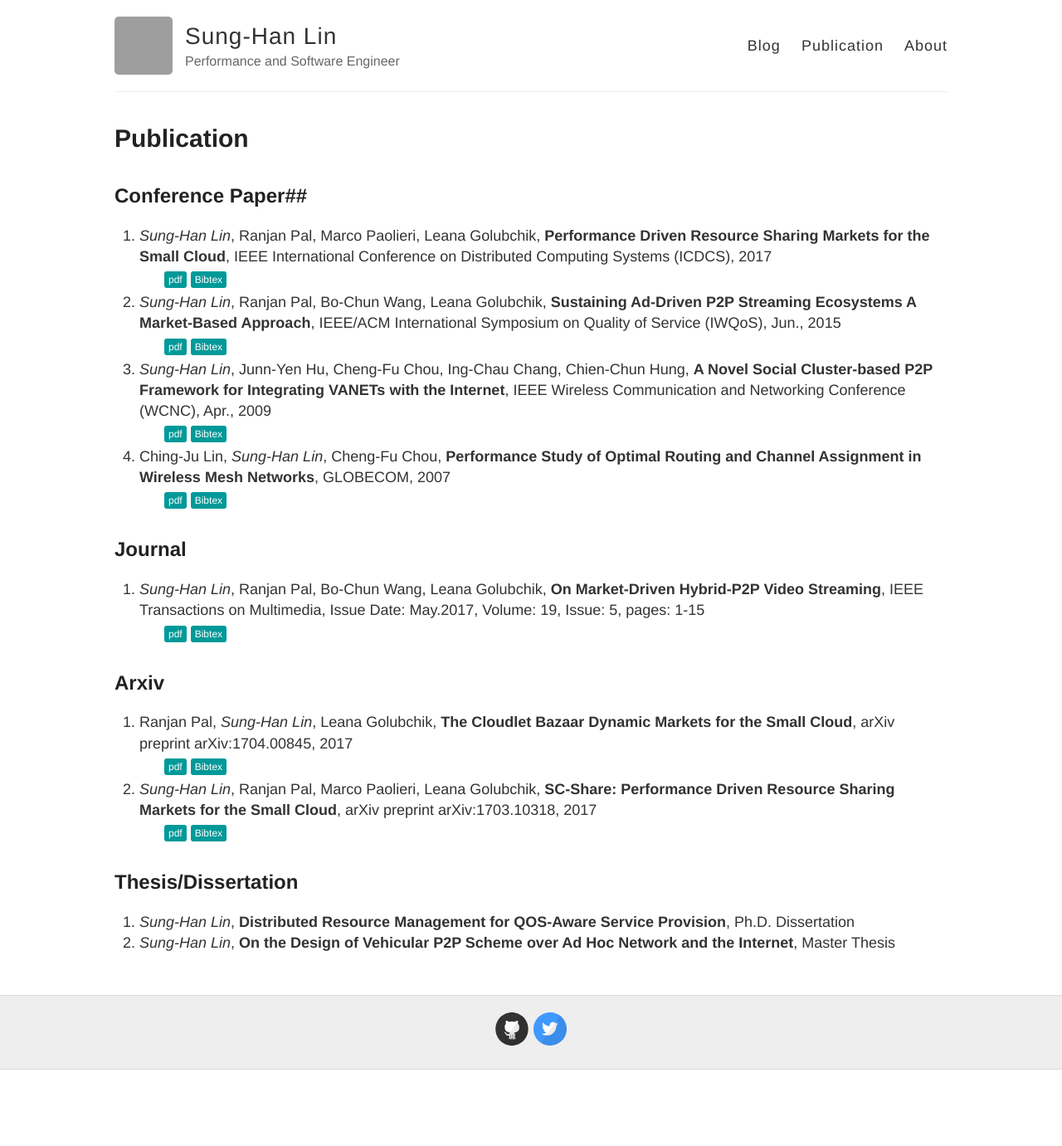
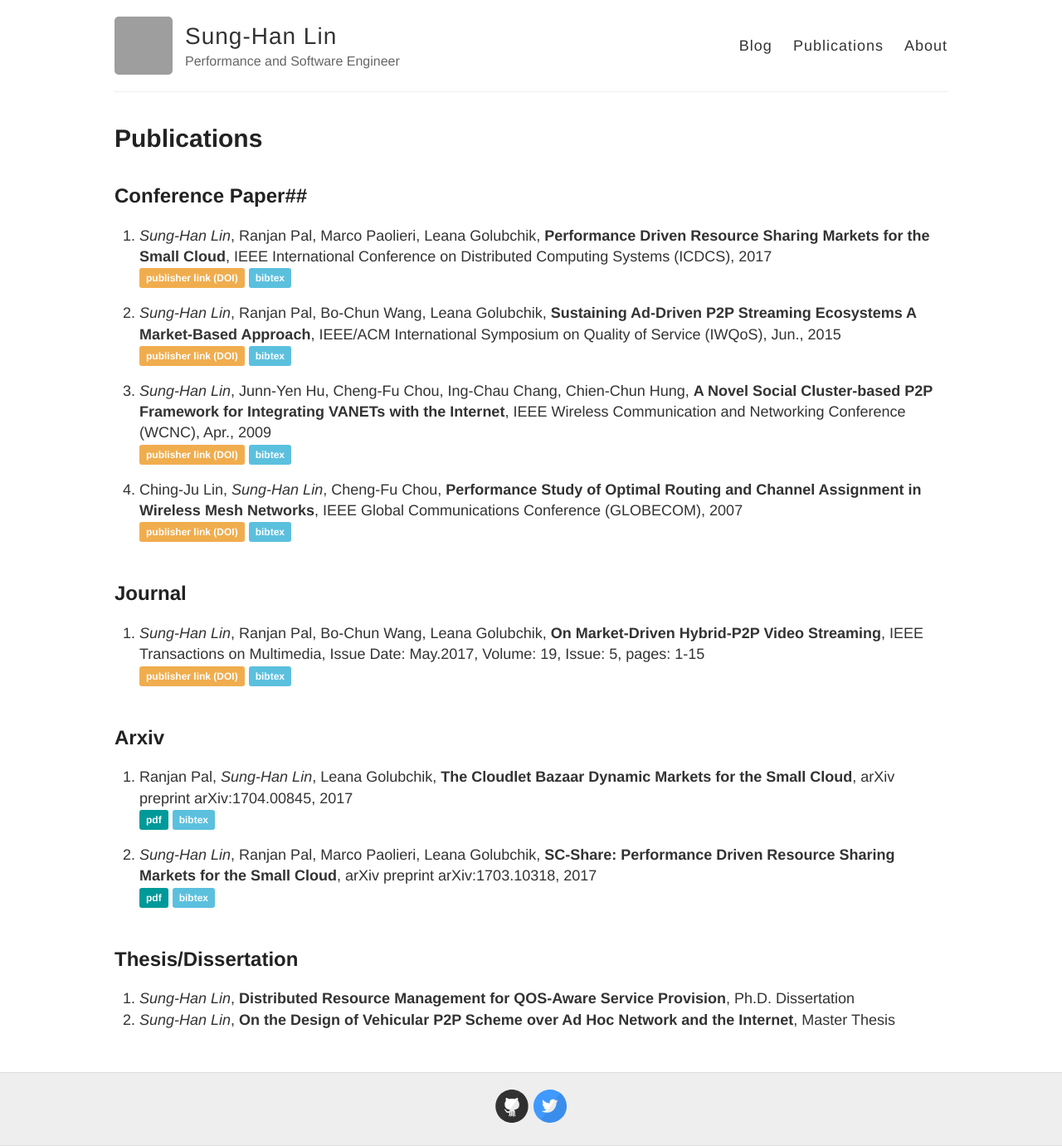
Before and after one commit to sunghlin/temp.sunghlin.github.io, a Jekyll site: the page built from publications.md, in a window 1280 px wide. Shown: the whole page at 83% size. Built offline with Jekyll 4.4.1, drawn with Linux system fonts in a browser that asks for light colours; before the commit the page ends 1289 px from its top, so only the background shows below that; grey boxes are pictures that could not be loaded.

Commit message:
update publications

```diff
--- a/_layouts/default.html
+++ b/_layouts/default.html
@@ -28,7 +28,7 @@
 
           <nav>
             <a href="{{ site.baseurl }}/">Blog</a>
-            <a href="{{ site.baseurl }}/publication">Publication</a>
+            <a href="{{ site.baseurl }}/publications">Publications</a>
             <a href="{{ site.baseurl }}/about">About</a>
           </nav>
         </header>
--- a/publication.md
+++ /dev/null
@@ -1,36 +0,0 @@
----
-layout: page
-title: Publication
-permalink: /publication/
----
-
-## Conference Paper##
-1. _Sung-Han Lin_, Ranjan Pal, Marco Paolieri, Leana Golubchik, __Performance Driven Resource Sharing Markets for the Small Cloud__, IEEE International Conference on Distributed Computing Systems (ICDCS), 2017
-    - [pdf](http://ieeexplore.ieee.org/document/7979971/)
-    - Bibtex
-1. _Sung-Han Lin_, Ranjan Pal, Bo-Chun Wang, Leana Golubchik, __Sustaining Ad-Driven P2P Streaming Ecosystems A Market-Based Approach__, IEEE/ACM International Symposium on Quality of Service (IWQoS), Jun., 2015
-    - [pdf](http://ieeexplore.ieee.org/document/7404722/)
-    - Bibtex
-1. _Sung-Han Lin_, Junn-Yen Hu, Cheng-Fu Chou, Ing-Chau Chang, Chien-Chun Hung, __A Novel Social Cluster-based P2P Framework for Integrating VANETs with the Internet__, IEEE Wireless Communication and Networking Conference (WCNC), Apr., 2009
-    - [pdf](http://ieeexplore.ieee.org/document/4917531/)
-    - Bibtex
-1. Ching-Ju Lin, _Sung-Han Lin_, Cheng-Fu Chou, __Performance Study of Optimal Routing and Channel Assignment in Wireless Mesh Networks__, GLOBECOM, 2007
-    - [pdf](http://ieeexplore.ieee.org/document/4411824/)
-    - Bibtex
-
-## Journal ##
-1. _Sung-Han Lin_, Ranjan Pal, Bo-Chun Wang, Leana Golubchik, __On Market-Driven Hybrid-P2P Video Streaming__, IEEE Transactions on Multimedia, Issue Date: May.2017, Volume: 19, Issue: 5, pages: 1-15
-    - [pdf](http://ieeexplore.ieee.org/abstract/document/7797208/)
-    - Bibtex
-
-## Arxiv ##
-1. Ranjan Pal, _Sung-Han Lin_, Leana Golubchik, __The Cloudlet Bazaar Dynamic Markets for the Small Cloud__, arXiv preprint arXiv:1704.00845, 2017
-    - [pdf](https://arxiv.org/abs/1704.00845)
-    - Bibtex
-1. _Sung-Han Lin_, Ranjan Pal, Marco Paolieri, Leana Golubchik, __SC-Share: Performance Driven Resource Sharing Markets for the Small Cloud__, arXiv preprint arXiv:1703.10318, 2017
-    - [pdf](https://arxiv.org/abs/1703.10318)
-    - Bibtex
-
-## Thesis/Dissertation ##
-1. _Sung-Han Lin_, __Distributed Resource Management for QOS-Aware Service Provision__, Ph.D. Dissertation
-1. _Sung-Han Lin_, __On the Design of Vehicular P2P Scheme over Ad Hoc Network and the Internet__, Master Thesis
--- /dev/null
+++ b/publications.md
@@ -0,0 +1,36 @@
+---
+layout: page
+title: Publications
+permalink: /publication/
+---
+
+## Conference Paper##
+1. _Sung-Han Lin_, Ranjan Pal, Marco Paolieri, Leana Golubchik, __Performance Driven Resource Sharing Markets for the Small Cloud__, IEEE International Conference on Distributed Computing Systems (ICDCS), 2017
+    - <span class="link">[publisher link (DOI)](http://ieeexplore.ieee.org/document/7979971/)</span>
+    - <span class="bibtex">[bibtex](https://scholar.googleusercontent.com/scholar.bib?q=info:BIjhLW7jytIJ:scholar.google.com/&output=citation&scisig=AAGBfm0AAAAAWh-1f6S9uaYhtXvO09-OE1u-y57O3xEq&scisf=4&ct=citation&cd=0&hl=en)</span>
+1. _Sung-Han Lin_, Ranjan Pal, Bo-Chun Wang, Leana Golubchik, __Sustaining Ad-Driven P2P Streaming Ecosystems A Market-Based Approach__, IEEE/ACM International Symposium on Quality of Service (IWQoS), Jun., 2015
+    - <span class="link">[publisher link (DOI)](http://ieeexplore.ieee.org/document/7404722/)</span>
+    - <span class="bibtex">[bibtex](https://scholar.googleusercontent.com/scholar.bib?q=info:wukeBq3rO4oJ:scholar.google.com/&output=citation&scisig=AAGBfm0AAAAAWh-1xsB7rLiFFkKeqSPYOepTrKrRD3pv&scisf=4&ct=citation&cd=0&hl=en)</span>
+1. _Sung-Han Lin_, Junn-Yen Hu, Cheng-Fu Chou, Ing-Chau Chang, Chien-Chun Hung, __A Novel Social Cluster-based P2P Framework for Integrating VANETs with the Internet__, IEEE Wireless Communication and Networking Conference (WCNC), Apr., 2009
+    - <span class="link">[publisher link (DOI)](http://ieeexplore.ieee.org/document/4917531/)</span>
+    - <span class="bibtex">[bibtex](https://scholar.googleusercontent.com/scholar.bib?q=info:CsbFvzSyE9YJ:scholar.google.com/&output=citation&scisig=AAGBfm0AAAAAWh-15fCSy0ZmJledvJP9w5SdTyqEG73O&scisf=4&ct=citation&cd=0&hl=en)</span>
+1. Ching-Ju Lin, _Sung-Han Lin_, Cheng-Fu Chou, __Performance Study of Optimal Routing and Channel Assignment in Wireless Mesh Networks__, IEEE Global Communications Conference (GLOBECOM), 2007
+    - <span class="link">[publisher link (DOI)](http://ieeexplore.ieee.org/document/4411824/)</span>
+    - <span class="bibtex">[bibtex](https://scholar.googleusercontent.com/scholar.bib?q=info:Qpp7iAOG2aAJ:scholar.google.com/&output=citation&scisig=AAGBfm0AAAAAWh-2BbPq0V0FjlSkMJaCx3NpowHjXT-Y&scisf=4&ct=citation&cd=0&hl=en)</span>
+
+## Journal ##
+1. _Sung-Han Lin_, Ranjan Pal, Bo-Chun Wang, Leana Golubchik, __On Market-Driven Hybrid-P2P Video Streaming__, IEEE Transactions on Multimedia, Issue Date: May.2017, Volume: 19, Issue: 5, pages: 1-15
+    - <span class="link">[publisher link (DOI)](http://ieeexplore.ieee.org/abstract/document/7797208/)</span>
+    - <span class="bibtex">[bibtex](https://scholar.googleusercontent.com/scholar.bib?q=info:ZTzN5Mkt0z4J:scholar.google.com/&output=citation&scisig=AAGBfm0AAAAAWh-2GeJg1d04sZ5zAp7vGEhd6DdHyE-P&scisf=4&ct=citation&cd=0&hl=en)</span>
+
+## Arxiv ##
+1. Ranjan Pal, _Sung-Han Lin_, Leana Golubchik, __The Cloudlet Bazaar Dynamic Markets for the Small Cloud__, arXiv preprint arXiv:1704.00845, 2017
+    - <span class="pdf">[pdf](https://arxiv.org/pdf/1704.00845)</span>
+    - <span class="bibtex">[bibtex](https://scholar.googleusercontent.com/scholar.bib?q=info:5cjYdyAVuBcJ:scholar.google.com/&output=citation&scisig=AAGBfm0AAAAAWh-2OYQmmXk48hBMkdtxAYm7WoqtFwcL&scisf=4&ct=citation&cd=0&hl=en)</span>
+1. _Sung-Han Lin_, Ranjan Pal, Marco Paolieri, Leana Golubchik, __SC-Share: Performance Driven Resource Sharing Markets for the Small Cloud__, arXiv preprint arXiv:1703.10318, 2017
+    - <span class="pdf">[pdf](https://arxiv.org/pdf/1703.10318)</span>
+    - <span class="bibtex">[bibtex](https://scholar.googleusercontent.com/scholar.bib?q=info:RWB2t11LKXQJ:scholar.google.com/&output=citation&scisig=AAGBfm0AAAAAWh-2Td1VBkoLyXjQQ2C-44VCmcTWZMrt&scisf=4&ct=citation&cd=0&hl=en)</span>
+
+## Thesis/Dissertation ##
+1. _Sung-Han Lin_, __Distributed Resource Management for QOS-Aware Service Provision__, Ph.D. Dissertation
+1. _Sung-Han Lin_, __On the Design of Vehicular P2P Scheme over Ad Hoc Network and the Internet__, Master Thesis
--- a/style.scss
+++ b/style.scss
@@ -292,20 +292,43 @@ footer {
 /*    PUBLICATION    */
 /*********************/
 
+ol li ul {
+  padding: 0;
+}
+
 ol li ul li {
   list-style-type: none;
   display: inline-block;
-  background-color: #009999;
-  border-color: teal;
-  border-radius: 3px;
-  color: white;
-  padding: 1px 5px;
-  vertical-align: middle;
-  margin: 5px 0 5px 0;
-  font-size: 12px;
-  line-height: 1.5;
+  padding-bottom:1em;
 }
 
 ol li ul li a{
   color: white;
 }
+
+ol li ul li span {
+  border-radius: 3px;
+  color: white;
+  padding: 5px 8px;
+  vertical-align: middle;
+  margin: 5px 0 5px 0;
+  font-size: 12px;
+  line-height: 1.5;
+  font-weight: bold;
+}
+
+ol li ul li span.pdf {
+  background-color: #009999;
+  border-color: teal;
+
+}
+
+ol li ul li span.bibtex {
+  background-color: #5bc0de;
+  border-color: #46b8da;
+}
+
+ol li ul li span.link {
+  background-color: #f0ad4e;
+  border-color: #eea236;
+}
```
Also changed, not shown: 1 other file.
